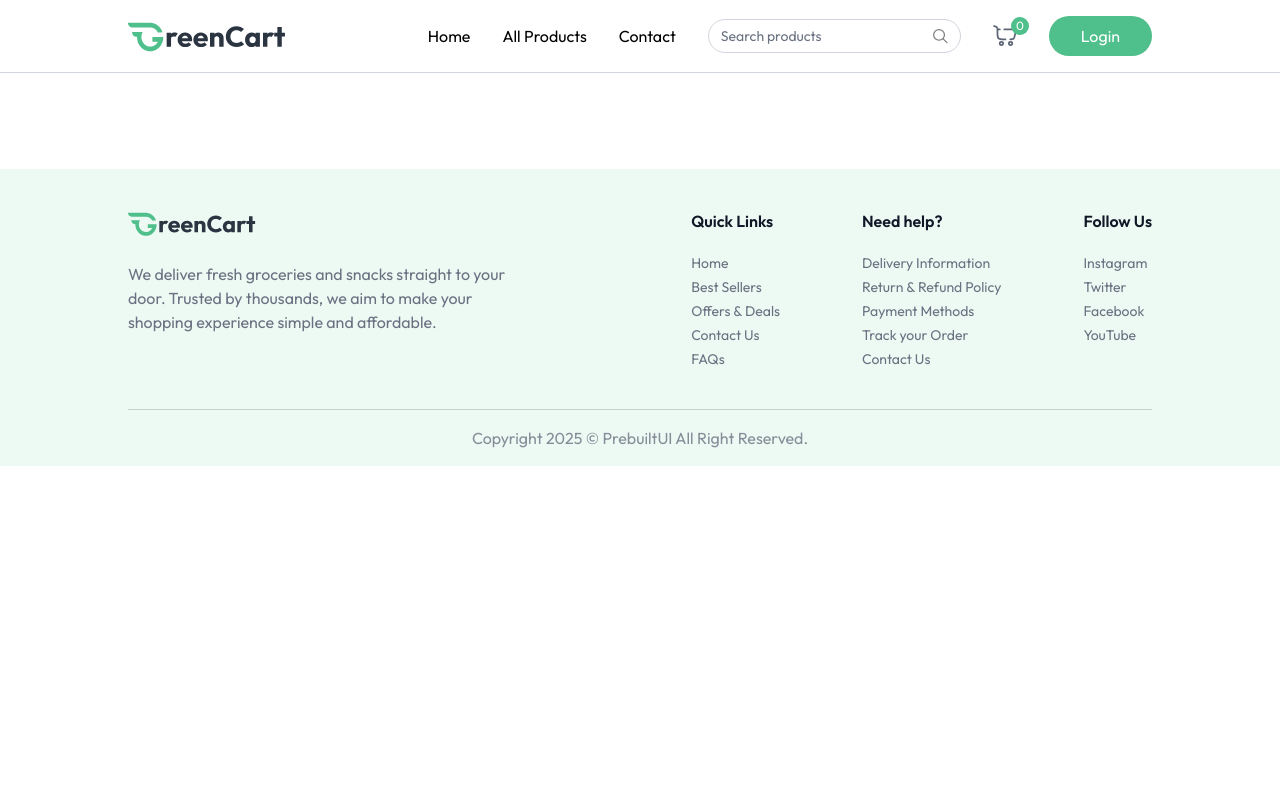
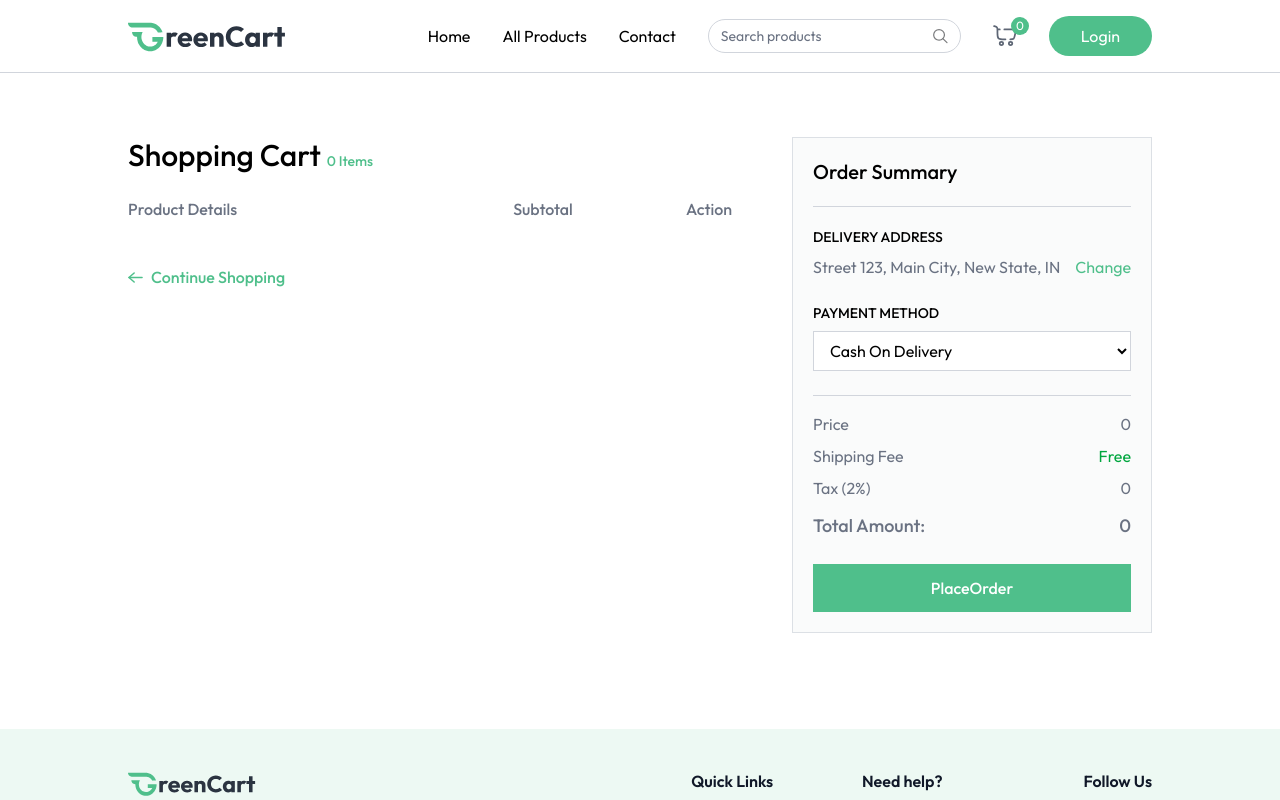
Before and after one commit to paulongf/ecommerce-delivery, a React (Vite) app in the folder client/: page /cart in a window 1280 px wide. Shown: the top 800 px of the page. Built offline with nearby package versions, Linux system fonts and the light colour scheme.

Commit message:
Building the Cart Page

```diff
--- a/client/src/App.jsx
+++ b/client/src/App.jsx
@@ -9,6 +9,7 @@
 import AllProducts from './pages/AllProducts'
 import ProductCategory from './pages/ProductCategory'
 import ProductDetails from './pages/ProductDetails'
+import Cart from './pages/Cart'
 
 const App = () => {
 
@@ -33,6 +34,7 @@
         <Route path='/products' element={<AllProducts/>}/>
         <Route path='products/:category' element={<ProductCategory/>} />
         <Route path='/products/:category/:id' element={<ProductDetails/>}/>
+         <Route path='/cart' element={<Cart/>}/>
       </Routes>
      </div>
      { !isSellerPath && <Footer/>}
--- /dev/null
+++ b/client/src/pages/Cart.jsx
@@ -0,0 +1,144 @@
+import React, { useEffect, useState } from 'react'
+import { useAppContext } from '../context/AppContext'
+import { assets, dummyAddress } from '../assets/assets';
+
+const Cart = () => {
+
+    const {products, currency, cartItems, removeFromCart,
+        getCartCount, updateCartItem, navigate, getCartAmount
+    } = useAppContext();
+
+    const [cartArray, setCartArray] = useState([]);
+    const [addresses, setAddresses] = useState(dummyAddress);
+    const [showAddress, setShowAddress] = useState(false)
+    const [selectedAddress, setSelectedAddress] = useState(dummyAddress[0]);
+    const [paymentOption, setPaymentOption] = useState("COD");
+
+    const getCart = ()=> {
+        let tempArray = []
+        for (const key in cartItems){
+            const product = products.find((item)=> item._id === key)
+            product.quantity = cartItems[key]
+            tempArray.push(product)
+        }
+        setCartArray(tempArray)
+    };
+
+    const placeOrder = async()=>{
+
+    }
+
+    useEffect(()=> {
+        if(products.length > 0 && cartItems){
+            getCart()
+        }
+    }, [products, cartItems])
+
+    return products.length > 0 && cartItems ? (
+        <div className="flex flex-col md:flex-row mt-16">
+            <div className='flex-1 max-w-4xl'>
+                <h1 className="text-3xl font-medium mb-6">
+                    Shopping Cart <span className="text-sm text-primary">
+                        {getCartCount()} Items</span>
+                </h1>
+
+                <div className="grid grid-cols-[2fr_1fr_1fr] text-gray-500 text-base font-medium pb-3">
+                    <p className="text-left">Product Details</p>
+                    <p className="text-center">Subtotal</p>
+                    <p className="text-center">Action</p>
+                </div>
+
+                {cartArray.map((product, index) => (
+                    <div key={index} className="grid grid-cols-[2fr_1fr_1fr] text-gray-500 items-center text-sm md:text-base font-medium pt-3">
+                        <div className="flex items-center md:gap-6 gap-3">
+                            <div onClick={()=>{navigate(`/products/${product.category.toLowerCase()}/${product._id}`); scrollTo(0,0)}} className="cursor-pointer w-24 h-24 flex items-center justify-center border border-gray-300 rounded">
+                                <img className="max-w-full h-full object-cover" src={product.image[0]} alt={product.name} />
+                            </div>
+                            <div>
+                                <p className="hidden md:block font-semibold">{product.name}</p>
+                                <div className="font-normal text-gray-500/70">
+                                    <p>Weight: <span>{product.weight || "N/A"}</span></p>
+                                    <div className='flex items-center'>
+                                        <p>Qty:</p>
+                                        <select onChange={e => updateCartItem(product._id, Number(e.target.value))} value={cartItems[product._id]} className='outline-none'>
+                                            {Array(cartItems[product._id] > 9 ? cartItems[product._id] : 9).fill('').map((_, index) => (
+                                                <option key={index} value={index + 1}>{index + 1}</option>
+                                            ))}
+                                        </select>
+                                    </div>
+                                </div>
+                            </div>
+                        </div>
+                        <p className="text-center">{currency}{product.offerPrice * product.quantity}</p>
+                        <button onClick={()=> removeFromCart()} className="cursor-pointer mx-auto">
+                            <img src={assets.remove_icon} alt='remove' className='inline-block w-6 h-6'/>
+                        </button>
+                    </div>)
+                )}
+
+                <button onClick={()=> {navigate("/products"); scrollTo(0,0)}} className="group cursor-pointer flex items-center mt-8 gap-2 text-primary font-medium">
+                    <img className='group-hover:-translate-x-1 transition' src={assets.arrow_right_icon_colored} alt='arrow'/>
+                    Continue Shopping
+                </button>
+
+            </div>
+
+            <div className="max-w-[360px] w-full bg-gray-100/40 p-5 max-md:mt-16 border border-gray-300/70">
+                <h2 className="text-xl md:text-xl font-medium">Order Summary</h2>
+                <hr className="border-gray-300 my-5" />
+
+                <div className="mb-6">
+                    <p className="text-sm font-medium uppercase">Delivery Address</p>
+                    <div className="relative flex justify-between items-start mt-2">
+                        <p className="text-gray-500">
+                            {selectedAddress ? `${selectedAddress.street}, ${selectedAddress.city}, ${selectedAddress.state},
+                             ${selectedAddress.country} ` : "No address found"}</p>
+                        <button onClick={() => setShowAddress(!showAddress)} className="text-primary hover:underline cursor-pointer">
+                            Change
+                        </button>
+                        {showAddress && (
+                            <div className="absolute top-12 py-1 bg-white border border-gray-300 text-sm w-full">
+                                {addresses.map((address, index)=>(<p onClick={() => { selectedAddress(address); setssetShowAddress(false)}} className="text-gray-500 p-2 hover:bg-gray-100">
+                                    {address.street}, {address.city}, {address.state}, {address.country}
+                                </p>))}
+                                <p onClick={() => navigate("/add-address")} className="text-primary text-center cursor-pointer p-2 hover:bg-primary-dull">
+                                    Add address
+                                </p>
+                            </div>
+                        )}
+                    </div>
+
+                    <p className="text-sm font-medium uppercase mt-6">Payment Method</p>
+
+                    <select onChange={e => setPaymentOption(e.target.value)} className="w-full border border-gray-300 bg-white px-3 py-2 mt-2 outline-none">
+                        <option value="COD">Cash On Delivery</option>
+                        <option value="Online">Online Payment</option>
+                    </select>
+                </div>
+
+                <hr className="border-gray-300" />
+
+                <div className="text-gray-500 mt-4 space-y-2">
+                    <p className="flex justify-between">
+                        <span>Price</span><span>{currency}{getCartAmount()}</span>
+                    </p>
+                    <p className="flex justify-between">
+                        <span>Shipping Fee</span><span className="text-green-600">Free</span>
+                    </p>
+                    <p className="flex justify-between">
+                        <span>Tax (2%)</span><span>{currency}{getCartAmount() * 2/100}</span>
+                    </p>
+                    <p className="flex justify-between text-lg font-medium mt-3">
+                        <span>Total Amount:</span><span>{currency}{getCartAmount() + getCartAmount() * 2/ 100}</span>
+                    </p>
+                </div>
+
+                <button onClick={placeOrder} className="w-full py-3 mt-6 cursor-pointer bg-primary text-white font-medium hover:bg-primary-dull transition">
+                   {paymentOption === "COD" ? "PlaceOrder" : "Proceed to Checkout"}
+                </button>
+            </div>
+        </div>
+    ) : null
+}
+
+export default Cart
```
